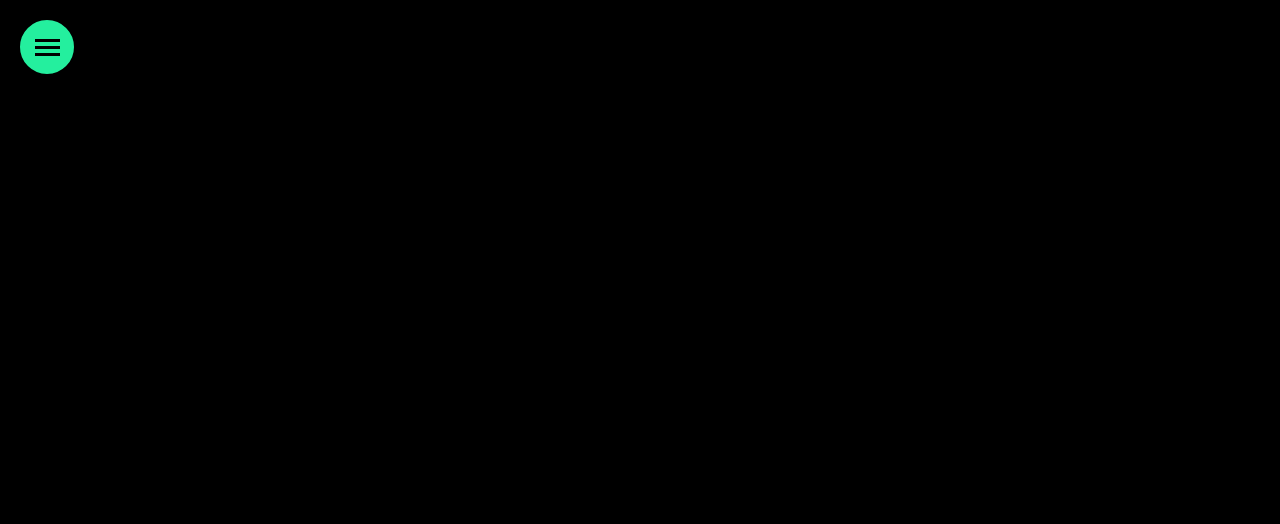
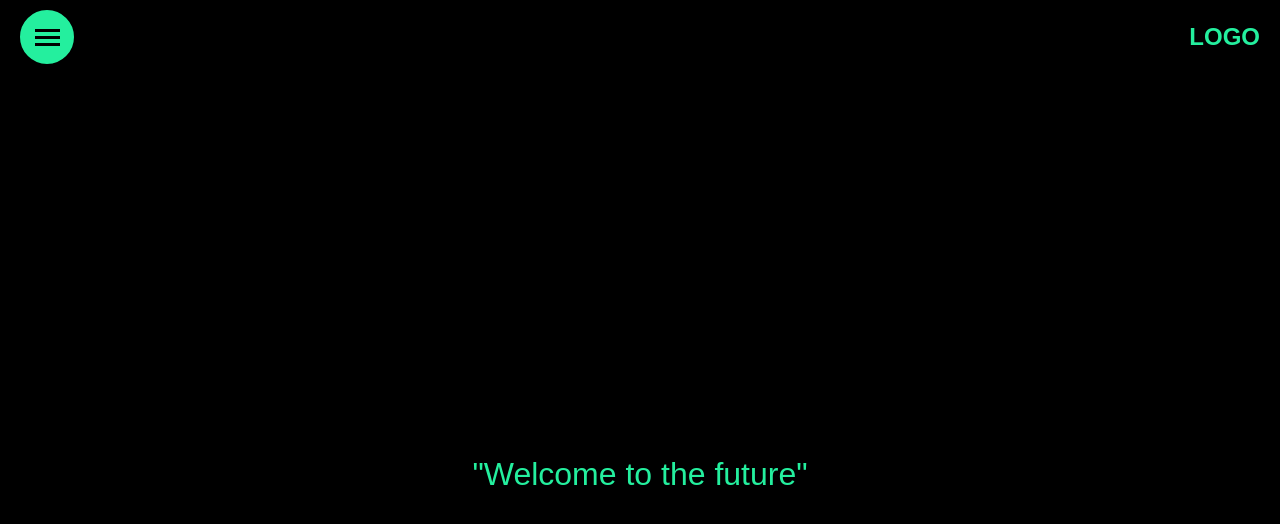
Before and after one commit to daniel31034/daniel31034.github.io, a plain HTML site: page WEB/index.html in a window 1280 px wide. Shown: the top 524 px of the page. Drawn offline with Linux system fonts and the light colour scheme.

Commit message:
hello_world

```diff
--- a/WEB/index.html
+++ b/WEB/index.html
@@ -1,11 +1,11 @@
 <!DOCTYPE html>
-<html>
-
+<html lang="en">
 <head>
+    <meta charset="UTF-8">
+    <meta name="viewport" content="width=device-width, initial-scale=1.0">
     <title>An Urban Project for Autonomous Vehicles</title>
-    <link rel="stylesheet" href="style.css"
+    <link rel="stylesheet" href="style.css">
 </head>
-
 <body>
     <div id="_layout">
         <header id="header" class="mode--regular">
@@ -25,14 +25,31 @@
                         </ul>
                     </nav>
                 </div>
+                <div class="logo">LOGO</div>
             </div>
         </header>
-        <div>
-            <section class="Intro">
-                <!-- Your intro content here -->
-            </section>
-        </div>
+        <section class="Intro">
+            <div class="sticky">
+                <div class="frames">
+                    <div class="frame_active" id="slide1">
+                        <div class="dek">
+                            <span>"Welcome to the future"</span>
+                        </div>
+                    </div>
+                    <div class="frame_active" id="slide2">
+                        <div class="dek">
+                            <span>"Autonomous vehicles revolutionize urban mobility"</span>
+                        </div>
+                    </div>
+                    <div class="frame_active" id="slide3">
+                        <div class="dek">
+                            <span>"Experience the next level of transportation"</span>
+                        </div>
+                    </div>
+                </div>
+            </div>
+        </section>
     </div>
+    <script src="scripts/scroll.js"></script>
 </body>
-
 </html>
--- /dev/null
+++ b/WEB/scripts/scroll.js
@@ -0,0 +1,33 @@
+const slides = document.querySelectorAll('.frame_active');
+const introSection = document.querySelector('.Intro');
+
+// Add a delay before the text starts changing
+const initialDelay = 0.2; // Adjust this value to increase or decrease the initial delay
+
+function updateOpacity() {
+    const totalScrollHeight = introSection.offsetHeight - window.innerHeight;
+    const currentScroll = window.scrollY;
+
+    // Calculate scroll progress, accounting for the initial delay
+    let scrollProgress = (currentScroll / totalScrollHeight - initialDelay) / (1 - initialDelay);
+    scrollProgress = Math.max(0, Math.min(scrollProgress, 1)); // Clamp between 0 and 1
+
+    const slideIndex = Math.min(Math.floor(scrollProgress * 3), 2);
+    const slideProgress = (scrollProgress * 3) % 1;
+
+    slides.forEach((slide, index) => {
+        if (scrollProgress === 0) {
+            // Show only the first slide when in the initial delay area
+            slide.style.opacity = index === 0 ? 1 : 0;
+        } else if (index === slideIndex) {
+            slide.style.opacity = 1 - slideProgress;
+        } else if (index === slideIndex + 1) {
+            slide.style.opacity = slideProgress;
+        } else {
+            slide.style.opacity = 0;
+        }
+    });
+}
+
+window.addEventListener('scroll', updateOpacity);
+updateOpacity(); // Initial call to set initial state
--- a/WEB/style.css
+++ b/WEB/style.css
@@ -5,13 +5,22 @@ body {
     background-color: #000;
     color: #24EF9E;
 }
+
 #header {
     padding: 20px;
+    position: sticky;
+    top: 0;
+    z-index: 1000;
+    padding: 10px 20px;
+    transition: background-color 0.3s ease;
 }
+
 .header_wrap {
     display: flex;
+    justify-content: space-between;
     align-items: center;
 }
+
 .menu-button {
     background-color: #24EF9E;
     border: 2px solid #24EF9E;
@@ -24,10 +33,12 @@ body {
     transition: all 0.3s ease;
     overflow: hidden;
 }
+
 .menu-button:hover {
     width: 500px;
     background-color: #000;
 }
+
 .hamburger {
     display: flex;
     flex-direction: column;
@@ -37,6 +48,7 @@ body {
     height: 50px;
     flex-shrink: 0;
 }
+
 .hamburger span {
     background-color: #000;
     height: 3px;
@@ -44,9 +56,11 @@ body {
     margin: 2px 0;
     transition: background-color 0.3s ease;
 }
+
 .menu-button:hover .hamburger span {
     background-color: #24EF9E;
 }
+
 nav {
     display: flex;
     opacity: 0;
@@ -54,10 +68,12 @@ nav {
     overflow: hidden;
     transition: all 0.3s ease;
 }
+
 .menu-button:hover nav {
     opacity: 1;
     width: auto;
 }
+
 nav ul {
     list-style-type: none;
     display: flex;
@@ -65,9 +81,11 @@ nav ul {
     margin: 0;
     white-space: nowrap;
 }
+
 nav ul li {
     margin: 0 15px;
 }
+
 nav ul li a {
     color: #24EF9E;
     text-decoration: none;
@@ -77,9 +95,54 @@ nav ul li a {
     font-weight: bold;
     transition: color 0.3s ease;
 }
+
 nav ul li a:hover {
     color: #000;
     background-color: #24EF9E;
     padding: 5px 10px;
     border-radius: 5px;
 }
+
+.logo {
+    font-size: 24px;
+    font-weight: bold;
+    color: #24EF9E;
+}
+
+.Intro {
+    height: 300vh;
+}
+
+.sticky {
+    position: sticky;
+    top: 0;
+    height: 100vh;
+    display: flex;
+    align-items: center;
+    justify-content: center;
+}
+
+.frames {
+    position: relative;
+    width: 100%;
+    height: 100%;
+}
+
+.frame_active {
+    position: absolute;
+    top: 0;
+    left: 0;
+    width: 100%;
+    height: 100%;
+    display: flex;
+    justify-content: center;
+    align-items: center;
+    opacity: 0;
+    transition: opacity 0.5s ease;
+}
+
+.frame_active span {
+    font-size: 32px;
+    padding: 10px;
+    text-align: center;
+}
```
